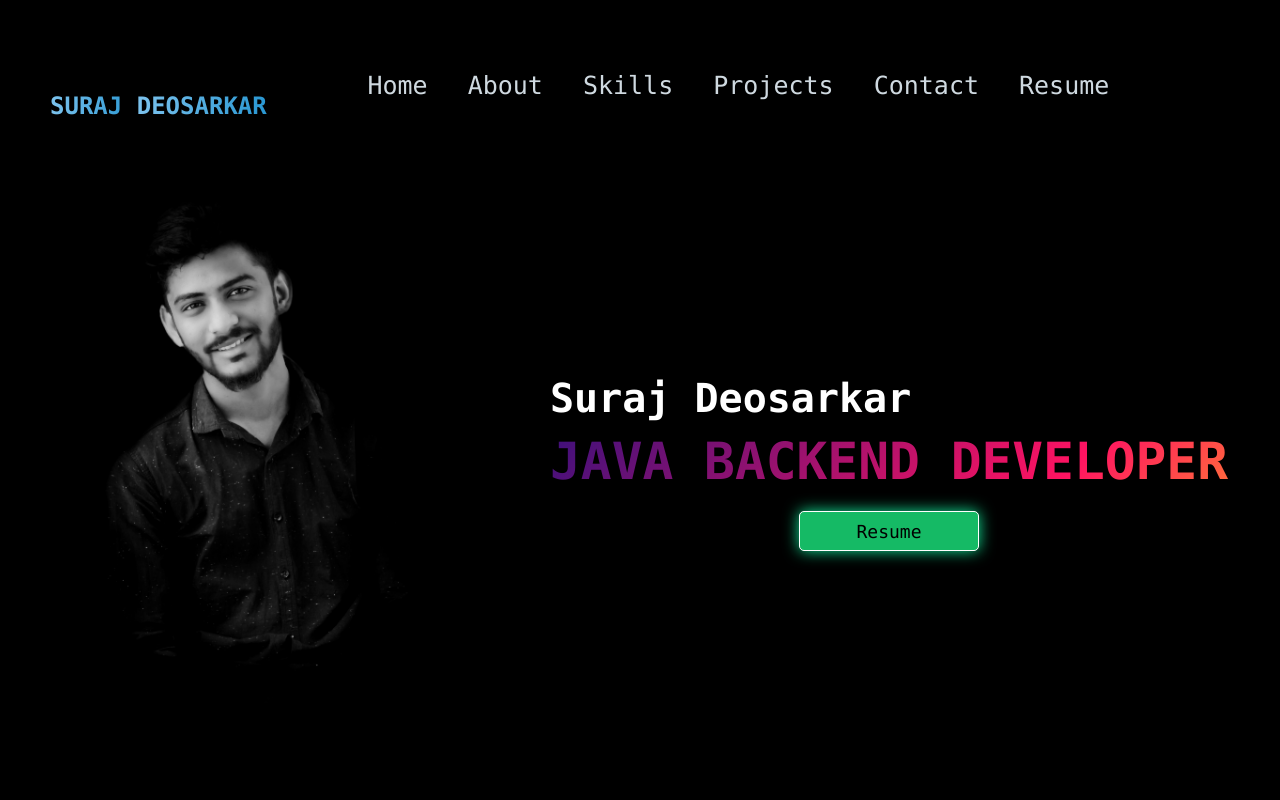
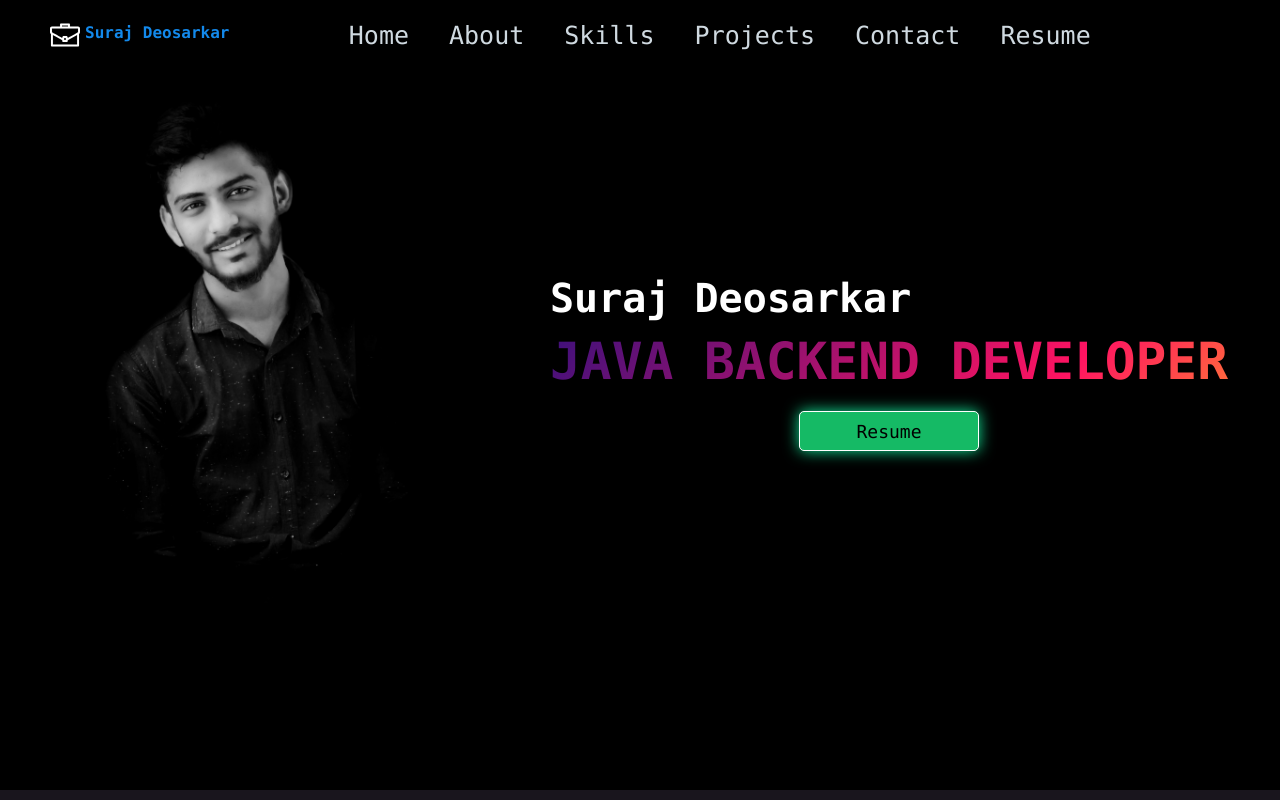
Before and after one commit to Suraj12398/Suraj12398.github.io, a plain HTML site: page index.html in a window 1280 px wide. Shown: the top 800 px of the page. Drawn offline with Linux system fonts and the light colour scheme.

Commit message:
someCssChangesDone

```diff
--- a/index.css
+++ b/index.css
@@ -29,19 +29,23 @@ body{
 }
 #nameplate{
 	display: flex;
-	align-items: flex-end;
+	/* align-items: flex-end; */
 	justify-content: center;
   background-color: transparent;
-  height: 70px;
+  /* flex-direction: row; */
+  /* height: 70px; */
   /* border: 2px solid red; */
+  align-items: center;
+  gap: 5px;
 
 }
-#nameplate > h3{
-	text-transform: uppercase;
-	background: linear-gradient(to right, #7cc2ed 0%, #2997d2 100%);
-	-webkit-background-clip: text;
-	-webkit-text-fill-color: transparent;
-  font-size: x-large;
+
+#nameplate h4{
+	color: white;
+  padding-bottom: 20px;
+  color: #1389eb;
+  padding-top: 15px;
+
 }
 #nav-menu {
   height: 70px;
@@ -50,7 +54,7 @@ body{
   /* justify-content: space-between; */
   padding: 0 50px;
   background: #000000;
-  padding: 50px;
+  /* padding: 30px; */
   max-width: 100vw;
   margin: auto;
   overflow: hidden;
--- a/index.html
+++ b/index.html
@@ -15,9 +15,9 @@
   <header id="nav-menu">
     <!-- navbar, about, skills, projects, contact -->
     <a href="#home">
-      <div id="nameplate"><h3>Suraj&nbsp;</h3>
-
-        <h3>Deosarkar</h3>
+      <div id="nameplate">
+        <svg fill="#ffffff" height="30px" width="30px" version="1.1" id="Layer_1" xmlns="http://www.w3.org/2000/svg" xmlns:xlink="http://www.w3.org/1999/xlink" viewBox="0 0 511.999 511.999" xml:space="preserve" stroke="#ffffff"><g id="SVGRepo_bgCarrier" stroke-width="0"></g><g id="SVGRepo_tracerCarrier" stroke-linecap="round" stroke-linejoin="round"></g><g id="SVGRepo_iconCarrier"> <g> <g> <path d="M478.859,111.609H340.506V77.877c0-9.152-7.419-16.57-16.57-16.57H188.065c-9.152,0-16.57,7.419-16.57,16.57v33.731 H33.141C14.867,111.609,0,126.476,0,144.75v65.016c0,11.835,6.34,22.775,16.57,28.686v195.67c0,9.152,7.419,16.57,16.57,16.57 h445.719c9.152,0,16.57-7.419,16.57-16.57V238.45c10.23-5.909,16.57-16.849,16.57-28.686v-65.016 C512,126.476,497.133,111.609,478.859,111.609z M204.636,94.447h102.729v17.161H204.636V94.447z M462.289,417.55H49.711V256.974 l153.628,85.78l6.267,3.499v13.305c0,9.152,7.419,16.57,16.57,16.57h59.65h0.001c9.152,0,16.57-7.419,16.57-16.57v-13.304 l159.893-89.28V417.55z M242.745,342.989c0-14.838,0-4.151,0-36.983h26.509v36.983H242.745z M478.859,209.765 c-8.041,4.49-168.977,94.353-176.464,98.532v-9.027c0-14.56-11.845-26.405-26.405-26.405h-39.98 c-14.56,0-26.405,11.845-26.405,26.405v9.026c-4.947-2.763-174.298-97.322-176.464-98.532V144.75h445.718V209.765z"></path> </g> </g> </g></svg>
+        <h4>Suraj Deosarkar</h4>
       </div>
     </a>
 
```
